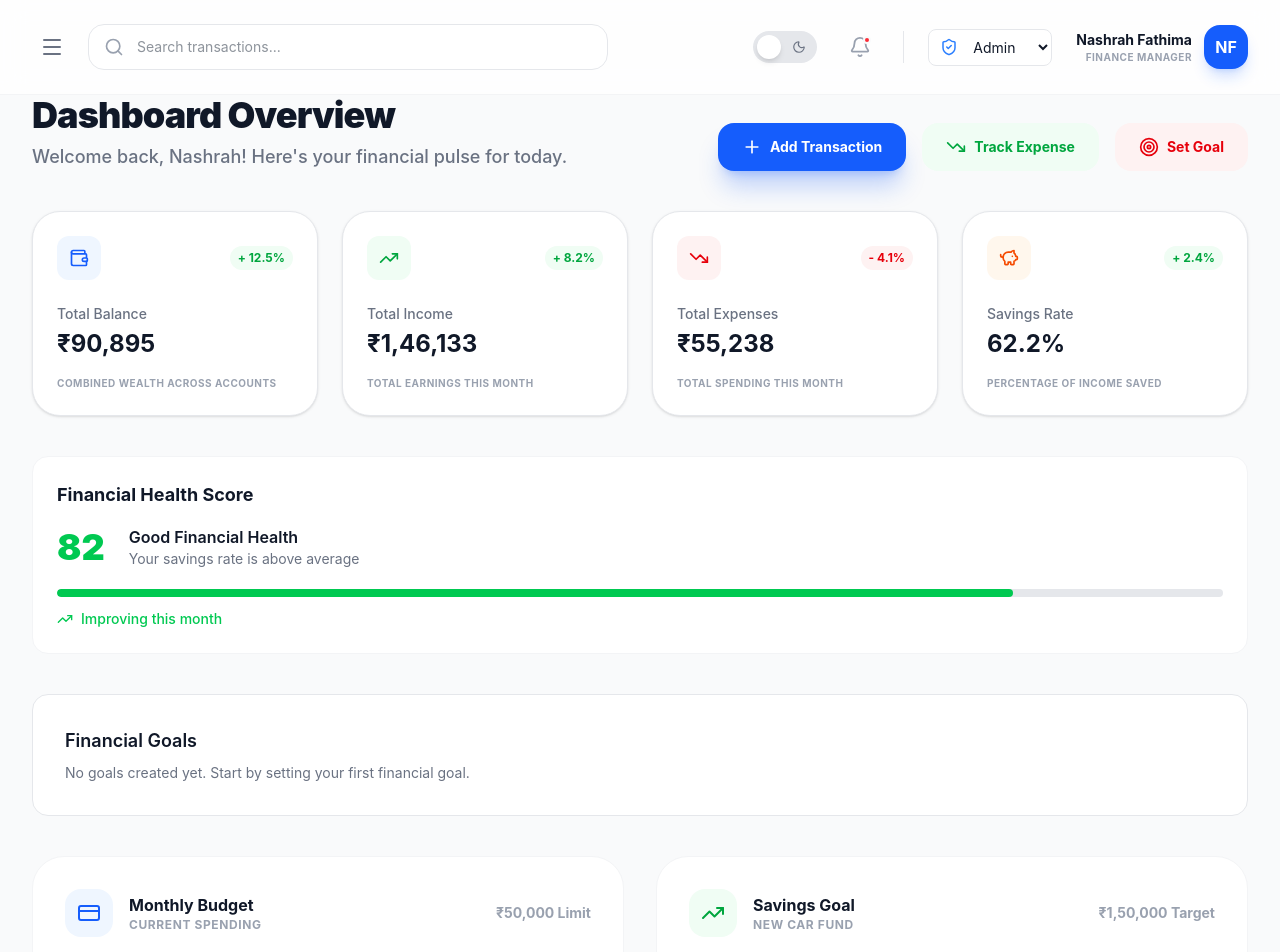
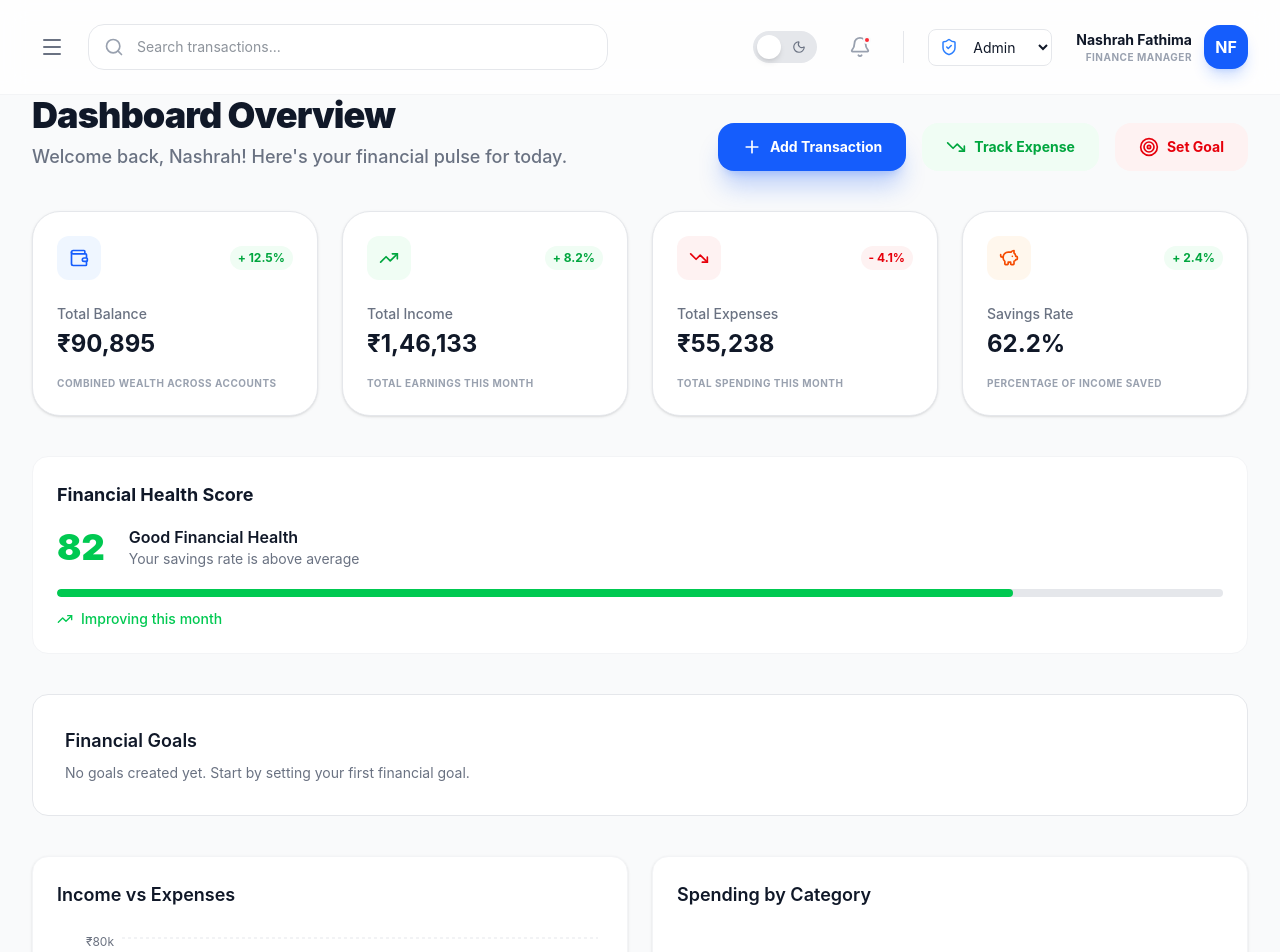
Before and after one commit to nashrah14/WealthPulse, a React (Vite) app: page / in a window 1280 px wide. Shown: the top 952 px of the page. Built offline with nearby package versions, Linux system fonts and the light colour scheme.

Commit message:
Add Charts component to Dashboard

```diff
--- a/src/pages/Dashboard.tsx
+++ b/src/pages/Dashboard.tsx
@@ -156,6 +156,7 @@ export default function Dashboard() {
           <SummaryCards />
           <FinancialHealth />
           <Goals />
+          <Charts />
 
           {/* Budget & Goals Grid */}
           <div className="grid grid-cols-1 lg:grid-cols-2 gap-8">
```
